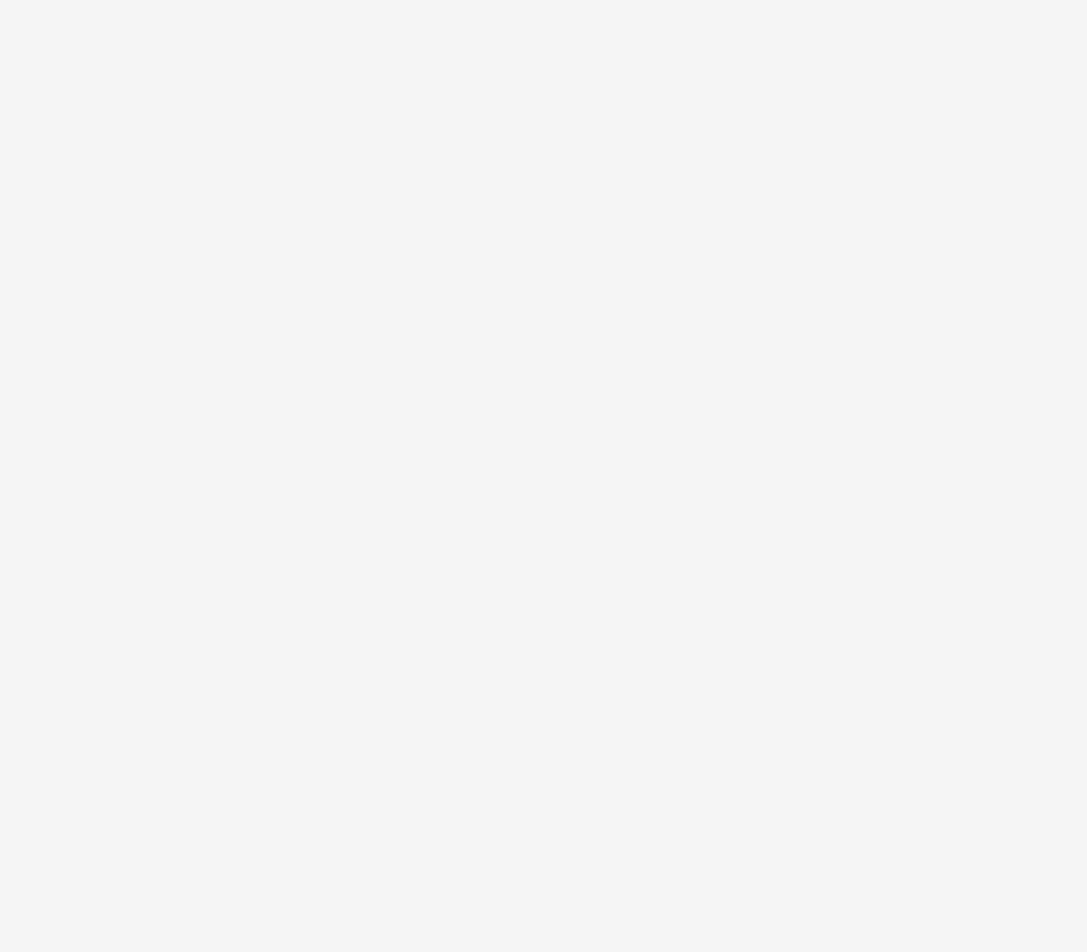
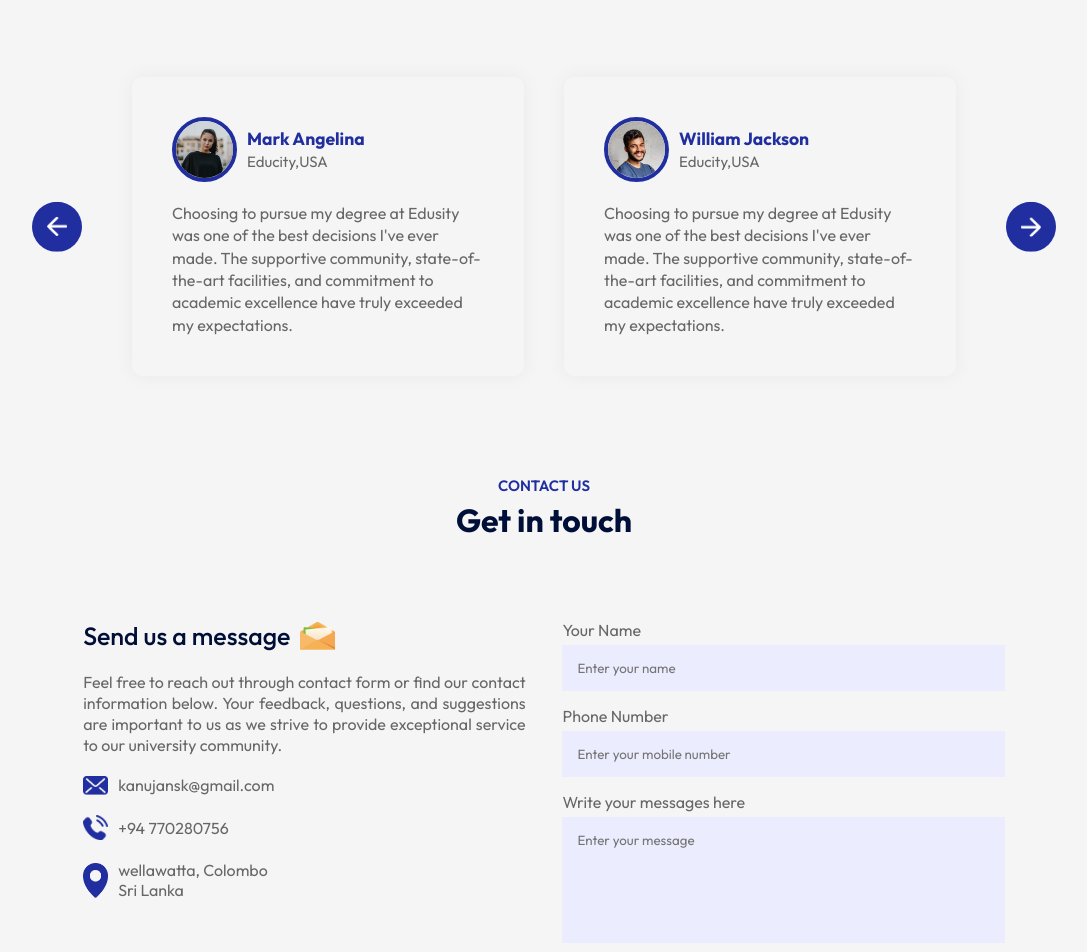
Before and after one commit to KanujanS/Educity, a React (Vite) app: page / in a window 1280 px wide. Shown: the part 2560-3512 px from the top of the page, without its empty margins (96-1183 px from the left). Before the commit the page ends 2567 px from the top, so only its background shows below. Built offline with nearby package versions, Linux system fonts and the light colour scheme.

Commit message:
Code updates

```diff
--- a/src/App.jsx
+++ b/src/App.jsx
@@ -5,6 +5,8 @@
 import Title from './Components/Title/Title'
 import About from './Components/About/About'
 import Campus from './Components/Campus/Campus'
+import Testimonials from './Components/Testimonials/Testimonials'
+import Contact from './Components/Contact/Contact'
 
 const App = () => {
   return (
@@ -18,6 +20,9 @@
         <Title subtitle="Campus Photos" title="Gallery"/>
         <Campus/>
         <Title subtitle="What students says" title="Testimonials"/>
+        <Testimonials/>
+        <Title subtitle="Get in touch" title="Contact Us"/>
+        <Contact/>
       </div>
     </div>
   )
--- /dev/null
+++ b/src/Components/Contact/Contact.css
@@ -0,0 +1,52 @@
+.contact{
+    margin: 80px auto;
+    max-width: 90%;
+    display: flex;
+    align-content: center;
+    justify-content: space-between;
+}
+.contact-col{
+    flex-basis: 48%;
+    color: #676767;
+}
+.contact-col h3{
+    color: #000F38;
+    font-weight: 500;
+    font-size: 25px;
+    display: flex;
+    align-items: center;
+    margin-bottom: 20px;
+}
+.contact-col h3 img{
+    width: 35px;
+    margin-left: 10px;
+}
+.contact-col p{
+    max-width: 450px;
+    line-height: 1.3;
+    text-align: justify;
+}
+.contact-col ul li{
+    display: flex;
+    align-items: center;
+    margin: 20px 0;
+}
+.contact-col ul li img{
+    width: 25px;
+    margin-right: 10px;
+}
+.contact form input, .contact form textarea{
+    display: block;
+    width: 100%;
+    background: #EBECFE;
+    padding: 15px;
+    border: 0;
+    outline: 0;
+    margin-bottom: 15px;
+    margin-top: 5px;
+    resize: none;
+}
+.contact-col span{
+    display: block;
+    margin: 20px 0;
+}
--- /dev/null
+++ b/src/Components/Contact/Contact.jsx
@@ -0,0 +1,61 @@
+import React from 'react'
+import './Contact.css'
+import msg_icon from '../../assets/msg-icon.png'
+import mail_icon from '../../assets/mail-icon.png'
+import phone_icon from '../../assets/phone-icon.png'
+import location_icon from '../../assets/location-icon.png'
+import white_arrow from '../../assets/white-arrow.png'
+
+const Contact = () => {
+    const [result, setResult] = React.useState("");
+
+    const onSubmit = async (event) => {
+      event.preventDefault();
+      setResult("Sending....");
+      const formData = new FormData(event.target);
+
+      formData.append("access_key", "ccbc912d-a0aa-4448-8bc1-e7e6349e3b10");
+
+      const response = await fetch("https://api.web3forms.com/submit", {
+        method: "POST",
+        body: formData
+      });
+
+      const data = await response.json();
+
+      if (data.success) {
+        setResult("Form Submitted Successfully");
+        event.target.reset();
+      } else {
+        console.log("Error", data);
+        setResult(data.message);
+      }
+    };
+  return (
+    <div className='contact'>
+        <div className="contact-col">
+            <h3>Send us a message <img src={msg_icon} alt="" /></h3>
+            <p>Feel free to reach out through contact form or find our contact information below. Your feedback, questions, and suggestions are important to us as we strive to provide exceptional service to our university community.</p>
+            <ul>
+                <li><img src={mail_icon} alt="" />kanujansk@gmail.com</li>
+                <li><img src={phone_icon} alt="" />+94 770280756</li>
+                <li><img src={location_icon} alt="" />wellawatta, Colombo <br />Sri Lanka</li>
+            </ul>
+        </div>
+        <div className="contact-col">
+            <form onSubmit={onSubmit}>
+                <label >Your Name</label>
+                <input type="text" name='name' placeholder='Enter your name' required/>
+                <label >Phone Number</label>
+                <input type="tel" name='phone' placeholder='Enter your mobile number' required/>
+                <label >Write your messages here</label>
+                <textarea name="message" rows="6" placeholder='Enter your message' required></textarea>
+                <button type='submit' className='btn dark-btn'>Submit now <img src={white_arrow} alt="" /></button>
+            </form>
+            <span>{result}</span>
+        </div>
+    </div>
+  )
+}
+
+export default Contact
--- a/src/Components/Navbar/Navbar.jsx
+++ b/src/Components/Navbar/Navbar.jsx
@@ -8,7 +8,7 @@
 
   useEffect(()=>{
     window.addEventListener('scroll',()=>{
-      window.scrollY > 500 ? setSticky(true) : setSticky(false);
+      window.scrollY > 750 ? setSticky(true) : setSticky(false);
     })
   },[]);
   return (
--- a/src/Components/Testimonials/Testimonials.css
+++ b/src/Components/Testimonials/Testimonials.css
@@ -0,0 +1,56 @@
+.testimonials{
+    margin: 80px auto;
+    padding: 0 80px;
+    position: relative;
+}
+.next-btn, .back-btn{
+    position: absolute;
+    top: 50%;
+    right: 0;
+    transform: translateY(-50%);
+    padding: 15px;
+    width: 50px;
+    border-radius: 50%;
+    cursor: pointer;
+    background: #212EA0;
+}
+.back-btn{
+    right: auto;
+    left: 0;
+}
+.slider{
+    overflow: hidden;
+}
+.slider ul{
+    display: flex;
+    width: 200%;
+    overflow-x: hidden;
+    transition: 0.5s;
+}
+.slider ul li{
+    list-style: none;
+    width: 50%;
+    padding: 20px;
+}
+.slide{
+    box-shadow: 0 0 20px rgba(0, 0, 0, 0.05);
+    padding: 40px;
+    border-radius: 10px;
+    color: #676767;
+    line-height: 1.4;
+}
+.slide img{
+    width: 65px;
+    border-radius: 50%;
+    margin-right: 10px;
+    border: 4px solid #212EA0;
+}
+.user-info{
+    display: flex;
+    align-items: center;
+    margin-bottom: 20px;
+    font-size: 15px;
+}
+.user-info h3{
+    color: #212EA0;
+}
--- a/src/Components/Testimonials/Testimonials.jsx
+++ b/src/Components/Testimonials/Testimonials.jsx
@@ -0,0 +1,88 @@
+import React, { useRef } from 'react'
+import './Testimonials.css'
+import next_icon from '../../assets/next-icon.png'
+import back_icon from '../../assets/back-icon.png'
+import user_1 from '../../assets/user-1.png'
+import user_2 from '../../assets/user-2.png'
+import user_3 from '../../assets/user-3.png'
+import user_4 from '../../assets/user-4.png'
+
+const Testimonials = () => {
+
+    const slider = useRef();
+    let tx = 0;
+
+    const slideForward = () => {
+        if (tx > -50) { // Prevents sliding beyond the last item
+            tx -= 25;
+        }
+        slider.current.style.transform = `translateX(${tx}%)`;
+    };
+
+    const slideBackward = () => {
+        if (tx < 0) { // Prevents sliding beyond the first item
+            tx += 25;
+        }
+        slider.current.style.transform = `translateX(${tx}%)`;
+    };
+  return (
+    <div className='testimonials'>
+        <img src={next_icon} alt="" className='next-btn' onClick={slideForward}/>
+        <img src={back_icon} alt="" className='back-btn' onClick={slideBackward}/>
+        <div className="slider">
+            <ul ref={slider}>
+                <li>
+                    <div className="slide">
+                        <div className="user-info">
+                            <img src={user_1} alt="" />
+                            <div>
+                                <h3>Mark Angelina</h3>
+                                <span>Educity,USA</span>
+                            </div>
+                        </div>
+                        <p>Choosing to pursue my degree at Edusity was one of the best decisions I've ever made. The supportive community, state-of-the-art facilities, and commitment to academic excellence have truly exceeded my expectations.</p>
+                    </div>
+                </li>
+                <li>
+                    <div className="slide">
+                        <div className="user-info">
+                            <img src={user_2} alt="" />
+                            <div>
+                                <h3>William Jackson</h3>
+                                <span>Educity,USA</span>
+                            </div>
+                        </div>
+                        <p>Choosing to pursue my degree at Edusity was one of the best decisions I've ever made. The supportive community, state-of-the-art facilities, and commitment to academic excellence have truly exceeded my expectations.</p>
+                    </div>
+                </li>
+                <li>
+                    <div className="slide">
+                        <div className="user-info">
+                            <img src={user_3} alt="" />
+                            <div>
+                                <h3>Jhon Catherina</h3>
+                                <span>Educity,USA</span>
+                            </div>
+                        </div>
+                        <p>Choosing to pursue my degree at Edusity was one of the best decisions I've ever made. The supportive community, state-of-the-art facilities, and commitment to academic excellence have truly exceeded my expectations.</p>
+                    </div>
+                </li>
+                <li>
+                    <div className="slide">
+                        <div className="user-info">
+                            <img src={user_4} alt="" />
+                            <div>
+                                <h3>William Pearson</h3>
+                                <span>Educity,USA</span>
+                            </div>
+                        </div>
+                        <p>Choosing to pursue my degree at Edusity was one of the best decisions I've ever made. The supportive community, state-of-the-art facilities, and commitment to academic excellence have truly exceeded my expectations.</p>
+                    </div>
+                </li>
+            </ul>
+        </div>
+    </div>
+  )
+}
+
+export default Testimonials
```
